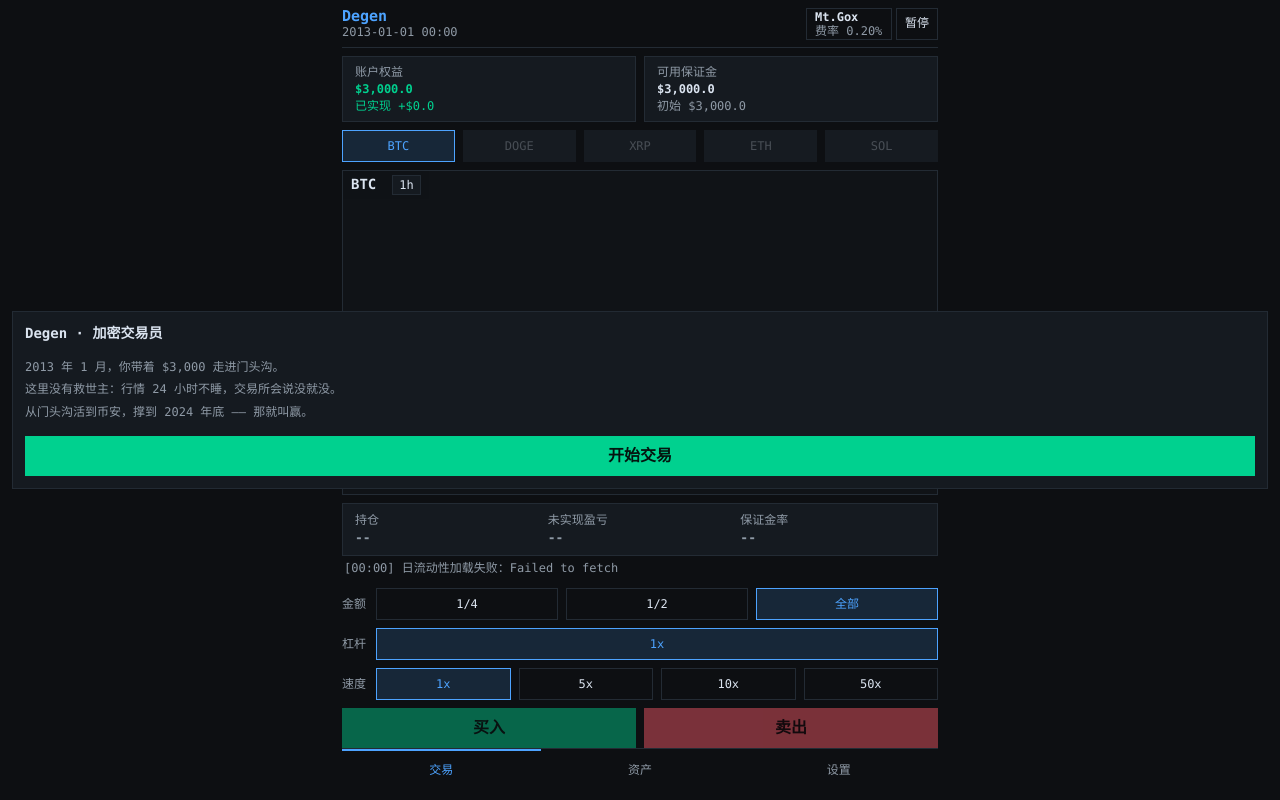
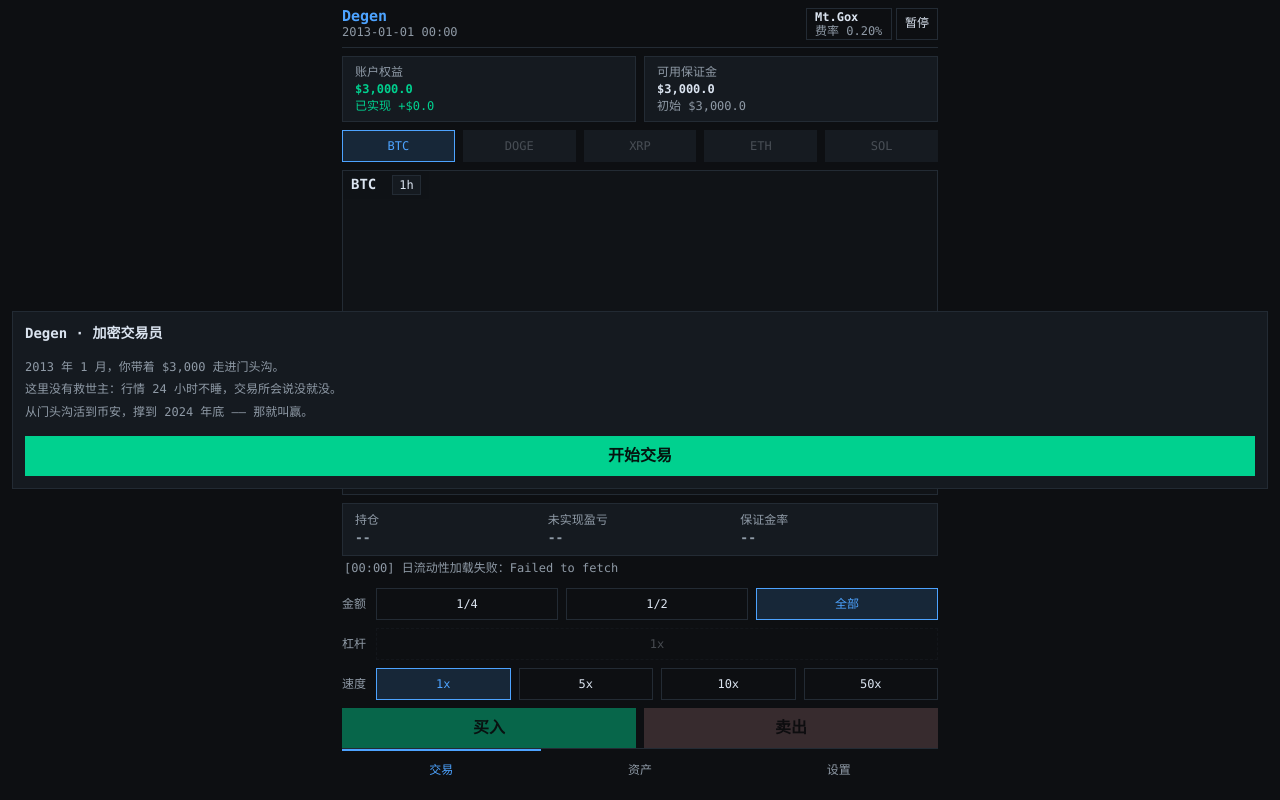
Before and after one commit to iCr3aM/Degen, a website built with Vite: page index.html in a window 1280 px wide. Built offline with nearby package versions, Linux system fonts and the light colour scheme; files whose address does not match are found by name.

Commit message:
feat(trade): v10 —— 现货做空按史实收口 ＋ 「有但点不动」的一档给提示
config.js: 新增 hasFinancingAt(t, exId) ＝ 现货表上限 > 1，作为「能不能开现货空单」的唯一判据（借不到币就做不了空）。

engine.js: openTrade 加一道前置拒绝 —— 现货模式下该所无融资时，做空直接返回「现货做空 暂不可用 ｜ 该所此刻没有融资业务」；只拦开仓，不动在场仓位、不拦平仓。

render.js/style.css: 杠杆行与「卖出」键在该所无融资时走新的 .off（opacity .28，小方块加虚线、实心块加去色），并挂 aria-disabled 而非 disabled，保住 pointerdown 以便给提示。

main.js: 「杠杆」与「现货做空」两处点击给 info 日志（统一模板「<功能> 暂不可用 ｜ <为什么>」）。

方案文档追加 §16：v10 裁决落地、六项检查结论、用户拍板的排期（破产预警 → 时间粒度两步 → 日志与 UI 深优）与本节落地记录。

```diff
--- a/src/core/config.js
+++ b/src/core/config.js
@@ -225,6 +225,18 @@ export function maxLeverageAt(t, exId, kind = 'spot') {
 }
 
 /**
+ * 某家交易所**此刻**开没开**融资**（借 U 买入 / 借币卖出）—— v10 · 现货做空的**史实判据**。
+ *
+ * 判据只有一条：**现货表的上限 > 1**。上限 1 就是「用自己的钱买币」，交易所不做出借方；
+ * 有 3x / 5x 才说明它真的把钱借给你 —— 而**做空必须先借到币**，借不到就没有现货空单。
+ *   - 借不到 ⇒ Mt.Gox（全期）、BitMEX 现货、Binance 2017-07～2019-07-11
+ *   - 借得到 ⇒ Bitfinex（2013 起 3.3x）、Binance（2019-07-11 起 3x）
+ *
+ * ⚠️ **与合约无关**：合约做空是保证金交易，不需要借币，照旧只按 `futSteps` 判。
+ */
+export const hasFinancingAt = (t, exId) => maxLeverageAt(t, exId, 'spot') > 1;
+
+/**
  * 可选杠杆档位：从 1 到当前上限，取这几个常用值（GDD §18.1 的杠杆选择器）。
  * ⚠️ **`125` 必须在表里**：它是 Binance 合约的史实上限（§15.1），
  *    而 `100` 是 BitMEX / Bitfinex 的上限 —— 少了 125，「上限补进」那条虽然也能凑出这一格，
--- a/src/core/engine.js
+++ b/src/core/engine.js
@@ -12,7 +12,7 @@
  *    而 100x 下 0.5% 的逆向波动正是被针扎出来的，那才是这个游戏的核心体验（GDD §14）。
  */
 
-import { GAME, HOUR_MS, EXCHANGES, OTC, SUPPLY_CAP, coinOf, exchangeOf, hasLeverageKindAt, maxLeverageAt, feeRateOf, fundingPremiumCapAt, LOAN, loanAmountAt, otcPremiumOf } from './config.js';
+import { GAME, HOUR_MS, EXCHANGES, OTC, SUPPLY_CAP, coinOf, exchangeOf, hasFinancingAt, hasLeverageKindAt, maxLeverageAt, feeRateOf, fundingPremiumCapAt, LOAN, loanAmountAt, otcPremiumOf } from './config.js';
 import { candleAt, closeAt, dayIndexOf, hasCandle, isLoaded, liqOf, loadCoin, volumeAt, HOURS_PER_DAY } from './market.js';
 import { arrivalCandles, bumpPulse, congestionLabel, congestionOf, decayPulse } from './congestion.js';
 import { SLIP, bookFills, fillPrice, hourShareK, impactOf, sigmaOf } from './impact.js';
@@ -256,6 +256,15 @@ export function openTrade(s, side, frac = 1) {
      都不是「私下一口价买现货」能承接的）。 */
   const otc = chanOf(s) === 'otc';
   if (otc && side === 'short') return { ok: false, why: 'OTC 通道只有现货，不能做空' };
+
+  /* 现货做空要先**借到币**（v10 · 史实口径）：该所此刻没有融资市场就借不到 ⇒ 空单无从谈起。
+     判据是 `hasFinancingAt`（＝现货表上限 > 1）—— Mt.Gox / BitMEX 现货 / 2019-07 前的 Binance
+     只有 1x，也就是「用自己的钱买币」，没有任何出借方。
+     ⚠️ 只拦**开仓**：已在场的仓位照常持有，平仓也不受影响（否则旧档里那张空单会被关在里面）。
+     ⚠️ 也**因此**根除了「1x 现货空单没有强平线」：那种仓位从源头就开不出来了。 */
+  if (side === 'short' && spotOf(s, otc) && !hasFinancingAt(timeOf(s), s.ex)) {
+    return { ok: false, why: '现货做空 暂不可用 ｜ 该所此刻没有融资业务' };
+  }
 
   const coin = coinOf(s.sym);
   if (!coin || !isLoaded(s.sym)) return { ok: false, why: '行情还没加载完' };
--- a/src/main.js
+++ b/src/main.js
@@ -7,7 +7,7 @@
  *   main.js 是唯一把两边连起来的地方（也是唯一允许读时钟的地方）
  */
 
-import { GAME, HOUR_MS, maxLeverageAt } from './core/config.js';
+import { GAME, HOUR_MS, hasFinancingAt, maxLeverageAt } from './core/config.js';
 import { createState, heldSyms, posOf, pushLog } from './core/state.js';
 import { load, save, wipe, disableSave } from './core/save.js';
 import { loadManifest, loadCoin, loadLiq, isLoaded, bindFactorSource } from './core/market.js';
@@ -308,6 +308,14 @@ function dispatch(node) {
     /* OTC 通道只有现货 ⇒ 杠杆被锁在 1x。这里只给一条日志、**不改 s.lev** ——
        他切回盘口时那个杠杆还在，不必重新点一遍（Batch 5 的 `数据不擅自改` 口径）。 */
     if (chanOf(s) === 'otc') { pushLog(s, 'OTC 通道只有现货，杠杆固定 1x', 'info'); after(); return; }
+    /* 该所此刻没有融资 ⇒ 杠杆行是**置灰不可点**的（v10 · ②）。它挂的是 `aria-disabled` 而不是
+       `disabled`，正是为了能让这一下走到这里 —— 给一句「暂不可用 ｜ 为什么」，而不是毫无反应。
+       判据与渲染层、与 `engine.openTrade` 同源（`hasFinancingAt`），三处不各算一遍。 */
+    if (levKind(s) === 'spot' && !hasFinancingAt(timeOf(s), s.ex)) {
+      pushLog(s, '杠杆 暂不可用 ｜ 该所此刻没有融资业务', 'info');
+      after();
+      return;
+    }
     const want = Number(d.lev);
     /* 上限取**本单走的那张表**（§15.1）—— 现货档位与合约档位是两套数，不能拿一张去夹另一张。 */
     s.lev = Math.max(1, Math.min(want, maxLeverageAt(timeOf(s), s.ex, levKind(s))));
@@ -351,6 +359,13 @@ function dispatch(node) {
   if (d.buy !== undefined || d.sell !== undefined) {
     if (s.mode === 'fut' && futuresAvailable(s)) return;
     const side = d.buy !== undefined ? 'long' : 'short';
+    /* 现货做空要先借到币（v10）：与 `engine.openTrade` 同一条判据，这里先拦一次只为把日志
+       降成 `info`（引擎那一份是 `bad`）—— 规则本身仍只在 core，UI 不另算一遍。 */
+    if (side === 'short' && levKind(s) === 'spot' && !hasFinancingAt(timeOf(s), s.ex)) {
+      pushLog(s, '现货做空 暂不可用 ｜ 该所此刻没有融资业务', 'info');
+      after();
+      return;
+    }
     const pos = posOf(s, s.sym);
     if (!pos) {
       const r = openTrade(s, side, s.sizeFrac);
--- a/src/ui/render.js
+++ b/src/ui/render.js
@@ -11,7 +11,7 @@
  * 所有会变的数字都挂在 `refs` 上，`update()` 是唯一的写入口。
  */
 
-import { GAME, COINS, EXCHANGES, SPEEDS, coinOf, exchangeOf, leverageOptionsAt, feeRateOf, HOUR_MS, LOAN, loanAmountAt } from '../core/config.js';
+import { GAME, COINS, EXCHANGES, SPEEDS, coinOf, exchangeOf, hasFinancingAt, leverageOptionsAt, feeRateOf, HOUR_MS, LOAN, loanAmountAt } from '../core/config.js';
 import { fmtDate, fmtHour, fmtMoney, fmtPct, fmtRate } from '../core/format.js';
 import { available, chanOf, equity, futuresAvailable, markPrice, otcOpenFor, otcUnlocked, timeOf, totalUnrealized, unrealizedOf } from '../core/engine.js';
 import { canLiquidate, isSpot, liquidationPrice, marginRateOf } from '../core/positions.js';
@@ -505,6 +505,10 @@ export function update(refs, s, view) {
   refs.tradeModeBtn.textContent = fut ? '合约' : '现货';
   refs.tradeModeBtn.classList.toggle('on', fut);
 
+  /* 该所此刻开没开**融资**（v10）—— 一个数决定两件事：「卖出」能不能开空、杠杆行是不是置灰。
+     ⚠️ 只查**现货表**，与当前模式无关 —— 合约做空是保证金交易，不需要借币。 */
+  const canLev = hasFinancingAt(now, s.ex);
+
   /* 动作行（v9 · §15.3 N4）：「没有的选项不显示」——
      现货三枚（盘口 / 买入 / 卖出）、合约四枚（盘口 / 做多 / 做空 / 平仓），两组互斥。 */
   const spotMode = !fut;
@@ -518,7 +522,12 @@ export function update(refs, s, view) {
      ⚠️ v9：两张表的上限不同（§15.1），切模式必须换一张 —— 所以 `kind` 要进签名。 */
   const kind = fut ? 'fut' : 'spot';
   const opts = leverageOptionsAt(now, s.ex, kind);
-  const sig = kind + ':' + opts.join(',') + '#' + s.lev;
+  /* 「有、但此刻点不动」的一行（v10 · ②）：现货模式下该所没有融资 ⇒ 可选档只剩一个 `1x`。
+     **保留可见**（换所时不再忽隐忽现、K 线高度不跳），但整行走 `.off`（更暗 ＋ 虚线），
+     点一下由 `main.js` 给一条「暂不可用 ｜ 为什么」。
+     ⚠️ 用 `aria-disabled` 而不是 `disabled` —— 后者会连 `pointerdown` 一起吞掉，点了零反馈。 */
+  const levOff = kind === 'spot' && !canLev;
+  const sig = kind + ':' + opts.join(',') + '#' + s.lev + (levOff ? '!' : '');
   if (sig !== refs._levSignature) {
     refs._levSignature = sig;
     refs.levRow.querySelectorAll('.opt').forEach(n => n.remove());
@@ -526,7 +535,13 @@ export function update(refs, s, view) {
     for (const v of opts) {
       const b = el('button', 'opt', v + 'x');
       b.dataset.lev = String(v);
-      b.classList.toggle('on', v === s.lev);
+      if (levOff) {
+        /* 置灰时**不给 `.on`** —— 蓝底 ＋ 虚线会长成第三种没有定义过的样子 */
+        b.classList.add('off');
+        b.setAttribute('aria-disabled', 'true');
+      } else {
+        b.classList.toggle('on', v === s.lev);
+      }
       refs.levRow.append(b);
       refs.levBtns.set(v, b);
     }
@@ -546,7 +561,15 @@ export function update(refs, s, view) {
   refs.shortBtn.disabled = !(tradable && !cur);
   refs.closeBtn.disabled = !cur || lockedUI;
   refs.buyBtn.disabled = !(tradable && dir !== 'long');
-  refs.sellBtn.disabled = !(tradable && dir !== 'short');
+  /* 「卖出」＝开现货空单（要借币，v10）：该所没有融资时**空仓不许开空**。
+     但手上若已经压着一张空单（只可能是旧档），「卖出」仍是它唯一的出口 ⇒ 必须能点，
+     所以只挡「开空」这一种：`dir === null && !canLev`。
+     ⚠️ 这种「点不动」同样走 `aria-disabled` ＋ `.off`（理由同杠杆行），点一下给一条解释。 */
+  const sellOff = !dir && !canLev;
+  refs.sellBtn.disabled = !(tradable && dir !== 'short' && !sellOff);
+  refs.sellBtn.classList.toggle('off', sellOff);
+  if (sellOff) refs.sellBtn.setAttribute('aria-disabled', 'true');
+  else refs.sellBtn.removeAttribute('aria-disabled');
 
   /* 通道切换键**三级状态**（P2-B 修订 · GDD §15.3）：
        ① 权益 ≤ $500 万 ⇒ `hidden` —— 一个 $3,000 开局的玩家不该看见自己用不了的东西
--- a/src/ui/style.css
+++ b/src/ui/style.css
@@ -429,6 +429,12 @@ html, body {
 .opt.on { border-color: var(--accent); color: var(--accent); background: var(--accent-soft); }
 .opt:active { background: var(--line); }
 .opt:disabled { opacity: .45; }
+/* 「有、但此刻点不动」的档位（v10 · ②，用户定稿）：比通用禁用（.45，含义是「条件没到」）
+   再暗一档（.28），并额外加**虚线边框** —— 它是「这个功能在此刻根本不存在」，
+   与小方块那种「明暗差」相比，多一道形状线索才够一眼分得开。
+   ⚠️ 它**不用 `disabled` 属性**（那一档仍挂 `aria-disabled`）：`disabled` 会把
+      `pointerdown` 一起吞掉，玩家点上去零反馈；保留可点，由分派层回一句「暂不可用 ｜ 为什么」。 */
+.opt.off { opacity: .28; border-style: dashed; cursor: default; }
 
 /* 主操作按钮：做多 / 做空 / 平仓 —— 高 40px（2026-09-28 三次拍板，原 44px）
    —— 44px 与次级 34px 的落差仍显重，压到 40 后主次差 8px（恰好一个块内间距），
@@ -460,6 +466,10 @@ html, body {
 /* 主按钮是实心块，按压态不能用 `background` 顶掉语义色 ⇒ 压暗一档 */
 .act:active { filter: brightness(.88); }
 .act:disabled { opacity: .45; }
+/* 同上（v10 · ②）：「有、但此刻点不动」的主操作键（现货空单借不到币时的「卖出」）。
+   实心色块没有边框可虚，改用**压暗 ＋ 去色**——把红/绿压成灰，一眼看出它不是一枚能按的键。
+   ⚠️ 规则写在 `.act:active` 之后，同优先级下由源码顺序取胜，按压态不会把去色顶掉。 */
+.act.off { opacity: .28; filter: grayscale(.7); cursor: default; }
 
 /* ══════════════ 资产页（A6 · 方案 §6.2） ══════════════
    ① 总资产 ② 资金曲线（Step 2）③ 买U（Step 2）④ 持仓列表 —— 本步先落 ① 与 ④。 */
```
Also changed, not shown: .trae/documents/上帝模式与现货模块方案.md.
